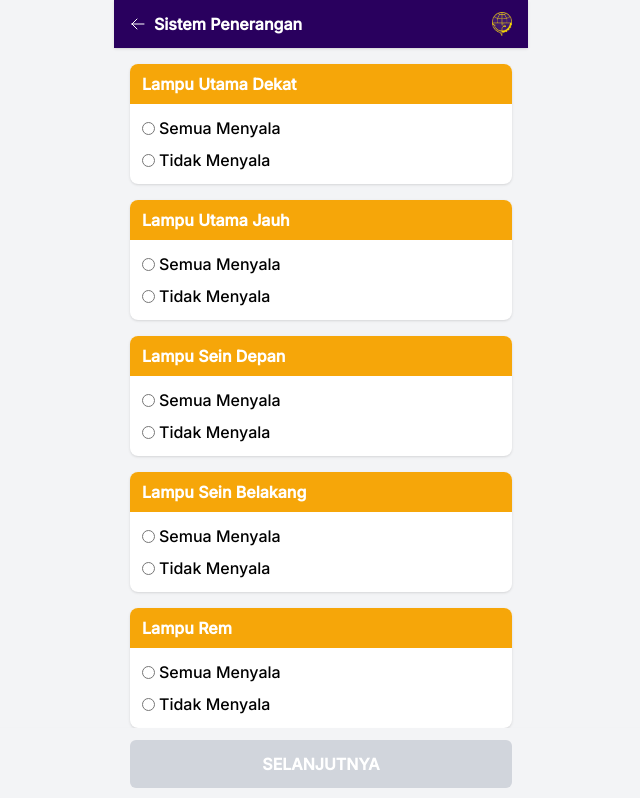
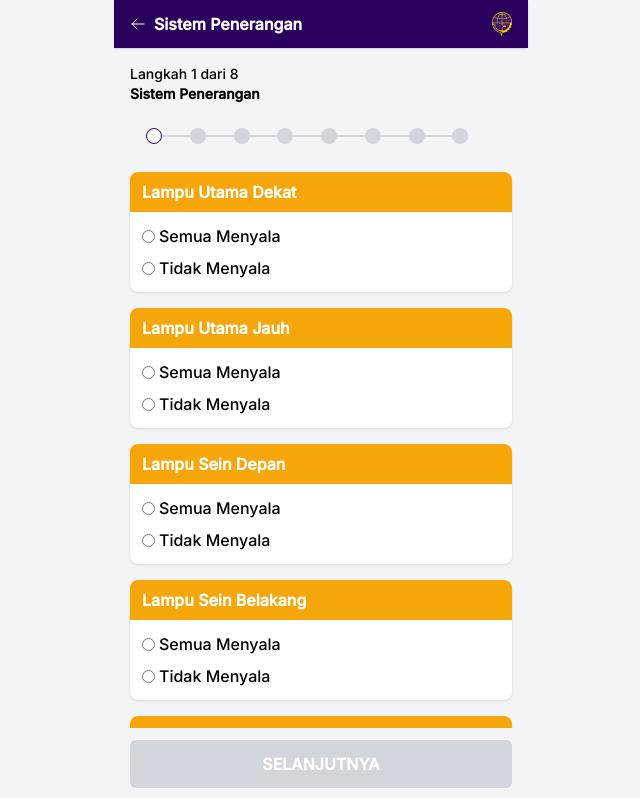
Before and after one commit to farhanangga/ramcek-nasional, a Next.js app: page /pemeriksaan/pemeriksaanTeknis/1-sistemPenerangan in a window 1280 px wide. Shown: the top 798 px of the page, without its empty margins (319-959 px from the left). Built offline with nearby package versions, Linux system fonts and the light colour scheme.

Commit message:
sistemPenerangan DONE

```diff
--- a/src/app/pemeriksaan/pemeriksaanTeknis/1-sistemPenerangan/page.tsx
+++ b/src/app/pemeriksaan/pemeriksaanTeknis/1-sistemPenerangan/page.tsx
@@ -123,8 +123,35 @@ export default function SistemPeneranganPage() {
           </div>
         </div>
 
+        {/* Stepper */}
+        <div className=" px-4 py-3 pt-16">
+        <p className="text-sm text-black mb-6">
+            Langkah 1 dari 8 <br />
+            <span className="font-semibold">Sistem Penerangan</span>
+        </p>
+
+        <div className="flex items-center justify-between mx-4">
+        {[...Array(8)].map((_, idx) => (
+            <div key={idx} className="flex items-center w-full">
+            {/* Lingkaran */}
+            <div
+                className={`flex items-center justify-center w-4 h-4 rounded-full text-xs font-bold
+                ${idx === 0 ? "bg-white border border-[#29005E]" : "bg-gray-300"}
+                `}
+            ></div>
+
+            {/* Garis penghubung (jangan taruh di step terakhir) */}
+            {idx < 7 && (
+                <div className="flex-1 h-0.5 bg-gray-300"></div>
+            )}
+            </div>
+        ))}
+        </div>
+
+        </div>
+
         {/* Isi */}
-        <div className="pt-16 px-4">
+        <div className="pt-4 px-4">
           {questions.map((q) => (
             <div key={q.id} className="mb-4 bg-white rounded-lg shadow">
               {/* Judul */}
```
